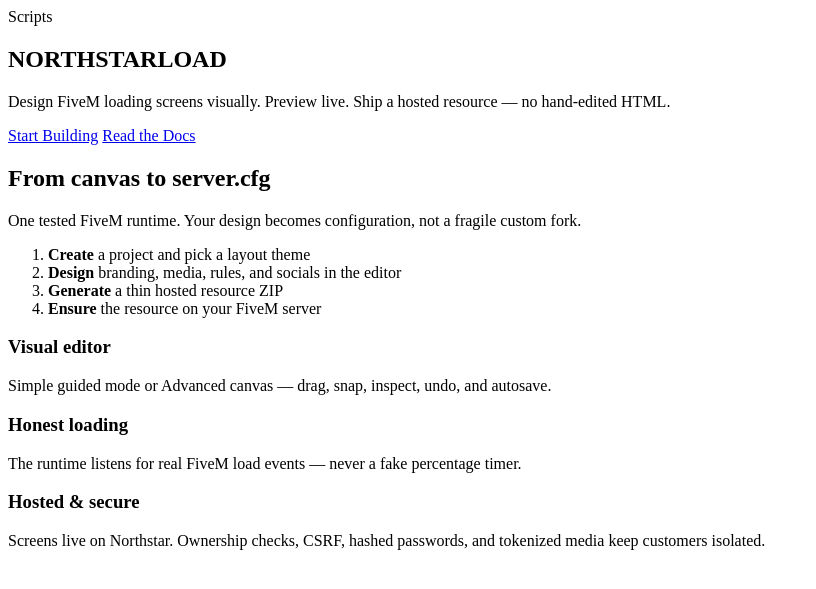
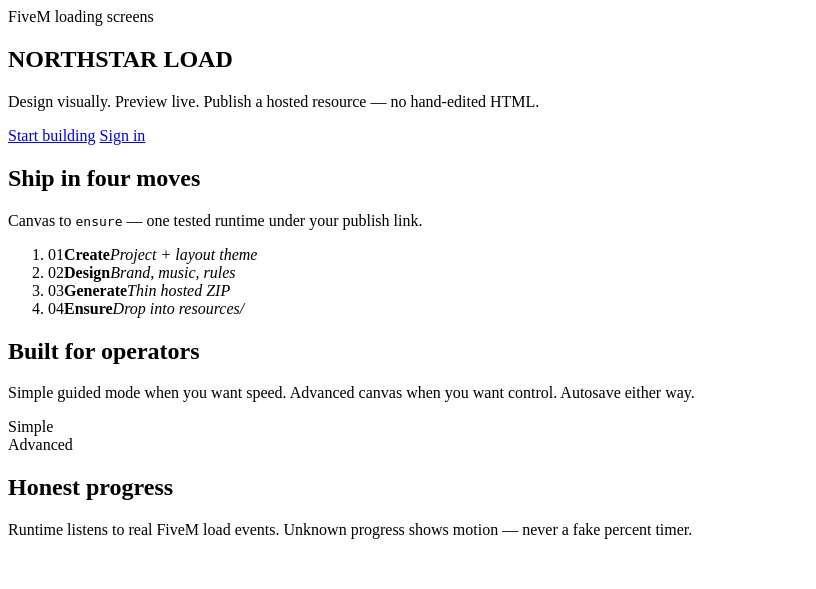
Before and after one commit to wcturner75-collab/northstar-load, a PHP site: page /views/home.php in a window 1280 px wide. Shown: the top 589 px of the page, without its empty margins (0-816 px from the left). Run offline with PHP 8.4, Linux system fonts and the light colour scheme.

Commit message:
Rebrand to Northstar Load and redesign site layout
Drop Scripts branding. New full-viewport hero composition, process
rail, and operator bands — product-first arctic UI throughout.

```diff
--- a/app/BuilderConfigValidator.php
+++ b/app/BuilderConfigValidator.php
@@ -348,7 +348,7 @@
         }
         return [
             'madeBy' => $madeBy,
-            'copyright' => self::str($watermark['copyright'] ?? 'NorthStar Scripts', 80) ?: 'NorthStar Scripts',
+            'copyright' => self::str($watermark['copyright'] ?? 'Northstar Load', 80) ?: 'Northstar Load',
         ];
     }
 
@@ -524,7 +524,7 @@
             ],
             'watermark' => [
                 'madeBy' => $serverName,
-                'copyright' => 'NorthStar Scripts',
+                'copyright' => 'Northstar Load',
             ],
             'components' => [
                 [
--- a/app/ResourceGenerator.php
+++ b/app/ResourceGenerator.php
@@ -106,7 +106,7 @@
 game 'gta5'
 
 name '{$name}'
-author 'Northstar Scripts'
+author 'Northstar Load'
 description 'Hosted loading screen — Northstar Load'
 version '{$ver}'
 
@@ -144,7 +144,7 @@
             . "1. Drop this folder into your server resources/\r\n"
             . "2. Add: ensure {$resourceName}\r\n"
             . "3. Restart the server (or start the resource)\r\n\r\n"
-            . "The loading screen is hosted by Northstar Scripts.\r\n"
+            . "The loading screen is hosted by Northstar Load.\r\n"
             . "Edit it anytime in the web builder — players see updates\r\n"
             . "without regenerating this ZIP (same publish link).\r\n\r\n"
             . "Do not change the loadscreen URL in fxmanifest.lua.\r\n";
--- a/app/views/home.php
+++ b/app/views/home.php
@@ -1,42 +1,51 @@
 <section class="hero">
-  <div class="hero-bg" role="img" aria-label="Northstar Scripts brand artwork"></div>
-  <div class="shell hero-content">
-    <p class="eyebrow">Scripts</p>
-    <h1 class="hero-brand">NORTHSTAR<span>LOAD</span></h1>
-    <p class="hero-lead">Design FiveM loading screens visually. Preview live. Ship a hosted resource — no hand-edited HTML.</p>
-    <div class="hero-actions">
-      <a class="btn btn-primary btn-lg" href="/register.php">Start Building</a>
-      <a class="btn btn-ghost btn-lg" href="/docs.php">Read the Docs</a>
+  <div class="hero-media" role="img" aria-label="Northstar Load atmosphere"></div>
+  <div class="hero-veil" aria-hidden="true"></div>
+  <div class="shell hero-frame">
+    <p class="hero-kicker">FiveM loading screens</p>
+    <h1 class="hero-title">
+      <span class="hero-title-brand">NORTHSTAR</span>
+      <span class="hero-title-product">LOAD</span>
+    </h1>
+    <p class="hero-copy">Design visually. Preview live. Publish a hosted resource — no hand-edited HTML.</p>
+    <div class="hero-cta">
+      <a class="btn btn-primary btn-lg" href="/register.php">Start building</a>
+      <a class="btn btn-ghost btn-lg" href="/login.php">Sign in</a>
     </div>
   </div>
 </section>
 
-<section class="section shell">
-  <header class="section-head">
-    <h2>From canvas to server.cfg</h2>
-    <p>One tested FiveM runtime. Your design becomes configuration, not a fragile custom fork.</p>
-  </header>
-  <ol class="flow-steps">
-    <li><strong>Create</strong> a project and pick a layout theme</li>
-    <li><strong>Design</strong> branding, media, rules, and socials in the editor</li>
-    <li><strong>Generate</strong> a thin hosted resource ZIP</li>
-    <li><strong>Ensure</strong> the resource on your FiveM server</li>
-  </ol>
+<section class="band band-process">
+  <div class="shell">
+    <header class="band-head">
+      <h2>Ship in four moves</h2>
+      <p>Canvas to <code>ensure</code> — one tested runtime under your publish link.</p>
+    </header>
+    <ol class="process-rail">
+      <li><span>01</span><strong>Create</strong><em>Project + layout theme</em></li>
+      <li><span>02</span><strong>Design</strong><em>Brand, music, rules</em></li>
+      <li><span>03</span><strong>Generate</strong><em>Thin hosted ZIP</em></li>
+      <li><span>04</span><strong>Ensure</strong><em>Drop into resources/</em></li>
+    </ol>
+  </div>
 </section>
 
-<section class="section section-alt">
-  <div class="shell feature-grid">
-    <article>
-      <h3>Visual editor</h3>
-      <p>Simple guided mode or Advanced canvas — drag, snap, inspect, undo, and autosave.</p>
-    </article>
-    <article>
-      <h3>Honest loading</h3>
-      <p>The runtime listens for real FiveM load events — never a fake percentage timer.</p>
-    </article>
-    <article>
-      <h3>Hosted &amp; secure</h3>
-      <p>Screens live on Northstar. Ownership checks, CSRF, hashed passwords, and tokenized media keep customers isolated.</p>
-    </article>
+<section class="band band-split">
+  <div class="shell split-row">
+    <div class="split-copy">
+      <h2>Built for operators</h2>
+      <p>Simple guided mode when you want speed. Advanced canvas when you want control. Autosave either way.</p>
+    </div>
+    <div class="split-aside" aria-hidden="true">
+      <div class="split-chip">Simple</div>
+      <div class="split-chip split-chip-accent">Advanced</div>
+    </div>
   </div>
 </section>
+
+<section class="band band-honest">
+  <div class="shell honest-row">
+    <h2>Honest progress</h2>
+    <p>Runtime listens to real FiveM load events. Unknown progress shows motion — never a fake percent timer.</p>
+  </div>
+</section>
--- a/app/views/layout_footer.php
+++ b/app/views/layout_footer.php
@@ -1,8 +1,8 @@
 </main>
 <footer class="site-footer">
   <div class="shell footer-inner">
-    <span><?= \Northstar\Security::e($config['app']['brand'] ?? 'Northstar Scripts') ?></span>
-    <span>Digital arctic tooling for FiveM operators.</span>
+    <a class="footer-brand" href="/">NORTHSTAR <span>LOAD</span></a>
+    <span class="footer-note">Visual loading screens for FiveM.</span>
   </div>
 </footer>
 <script src="/assets/js/app.js"></script>
--- a/config/config.example.php
+++ b/config/config.example.php
@@ -9,7 +9,7 @@
 return [
     'app' => [
         'name' => 'Northstar Load',
-        'brand' => 'Northstar Scripts',
+        'brand' => 'Northstar Load',
         'url' => 'http://localhost:8080',
         'env' => 'production', // local|production
         'debug' => false,
--- a/database/seeds/templates.php
+++ b/database/seeds/templates.php
@@ -62,7 +62,7 @@
 ];
 $dual['watermark'] = [
     'madeBy' => 'My Server',
-    'copyright' => 'NorthStar Scripts',
+    'copyright' => 'Northstar Load',
 ];
 
 $glass = \Northstar\BuilderConfigValidator::defaultConfig('My Server', 'glass');
--- a/public/hosted/js/runtime.js
+++ b/public/hosted/js/runtime.js
@@ -60,7 +60,7 @@
 
   function copyrightLabel(cfg) {
     const wm = cfg.watermark || {};
-    return (wm.copyright && String(wm.copyright).trim()) || 'NorthStar Scripts';
+    return (wm.copyright && String(wm.copyright).trim()) || 'Northstar Load';
   }
 
   function renderWatermarks(cfg) {
--- a/templates/fivem-loadscreen/config.json
+++ b/templates/fivem-loadscreen/config.json
@@ -66,7 +66,7 @@
   },
   "watermark": {
     "madeBy": "Northstar Server",
-    "copyright": "NorthStar Scripts"
+    "copyright": "Northstar Load"
   },
   "components": [],
   "layersOrder": []
--- a/templates/fivem-loadscreen/web/js/runtime.js
+++ b/templates/fivem-loadscreen/web/js/runtime.js
@@ -60,7 +60,7 @@
 
   function copyrightLabel(cfg) {
     const wm = cfg.watermark || {};
-    return (wm.copyright && String(wm.copyright).trim()) || 'NorthStar Scripts';
+    return (wm.copyright && String(wm.copyright).trim()) || 'Northstar Load';
   }
 
   function renderWatermarks(cfg) {
```
Also changed, not shown: app/views/layout_header.php (+4 -4 lines), README.md, public/assets/css/app.css, public/assets/js/builder/canvas.js, public/assets/js/builder/themes.js.
